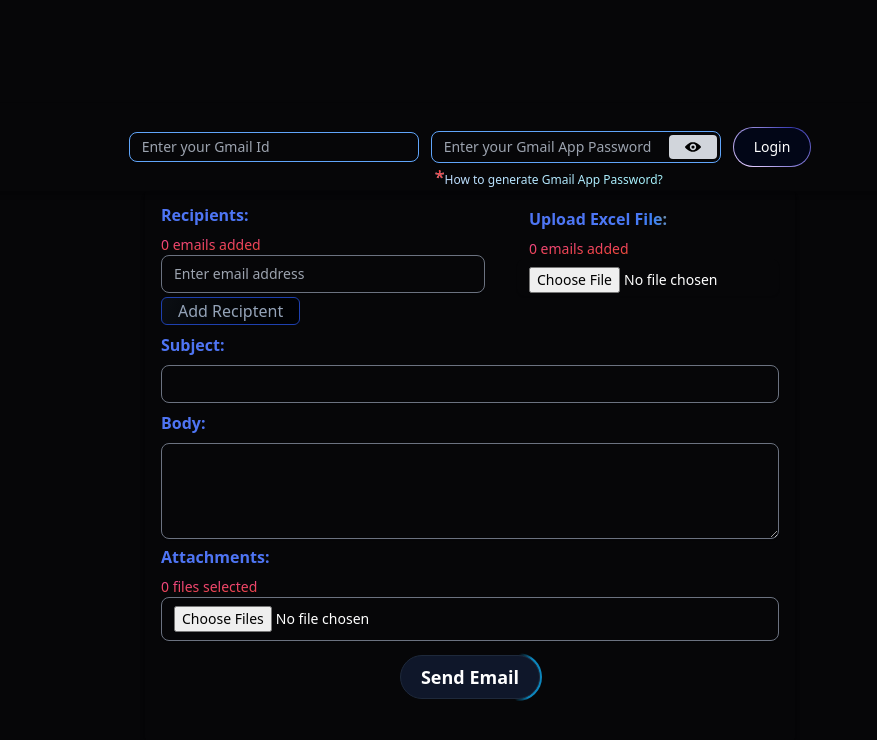
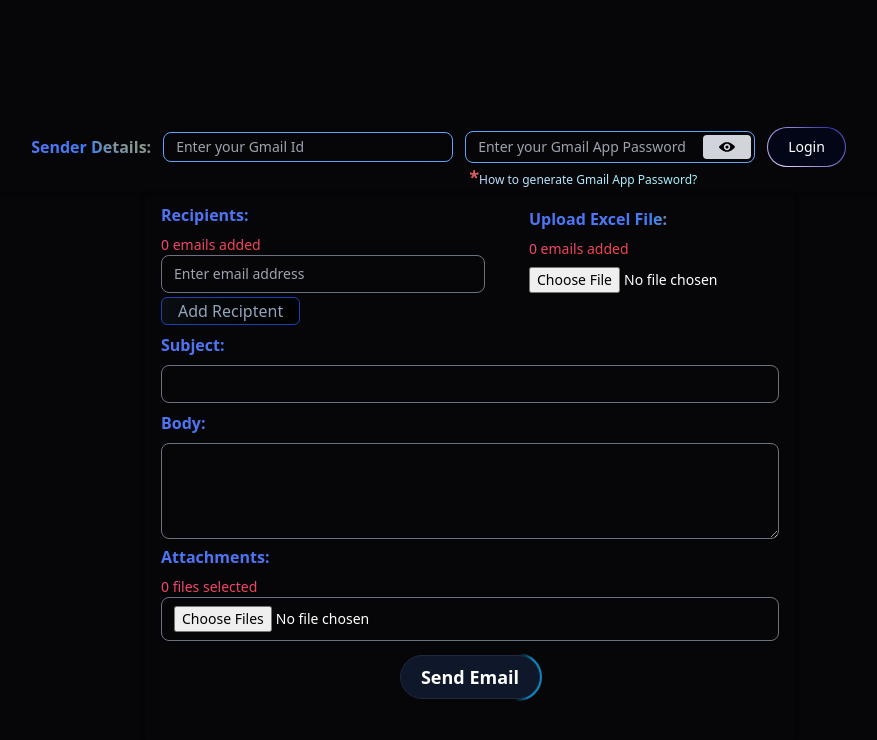
Before and after one commit to kavyansh18/MassMailer, a React (Vite) app in the folder client/: page /form in a window 1280 px wide. Shown: the top 740 px of the page, without its empty margins (170-1047 px from the left). Built offline with nearby package versions, Linux system fonts and the light colour scheme.

Commit message:
fix/sender-display

```diff
--- a/client/src/EmailForm.jsx
+++ b/client/src/EmailForm.jsx
@@ -137,8 +137,11 @@ export default function EmailForm() {
           <div>
             <form
               onSubmit={handleSubmitcred}
-              className="w-[390px] lg:w-[1200px] mx-auto rounded shadow-md flex flex-col justify-center items-center lg:gap-3 sm:flex-row lg:mt-5 gap-3"
+              className="w-[390px] lg:w-[1200px] mx-auto rounded shadow-md flex flex-col justify-center items-center lg:gap-3 sm:flex-row lg:mt-5 gap-3 lg:mr-[63px] "
             >
+              <div className="font-bold bg-[conic-gradient(at_top,_var(--tw-gradient-stops))] from-yellow-500 via-blue-500 to-indigo-500 text-transparent bg-clip-text">
+                Sender Details:
+              </div>
               <div>
                 <input
                   type="text"
```
